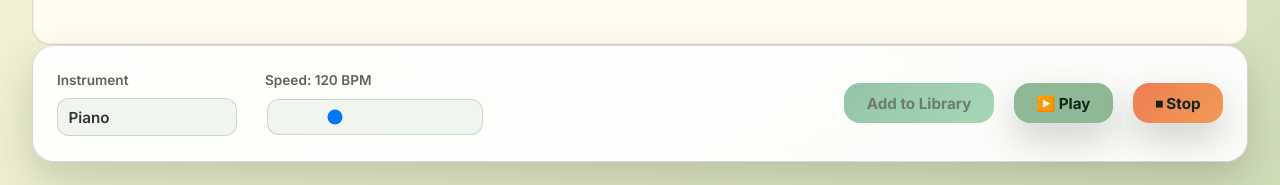
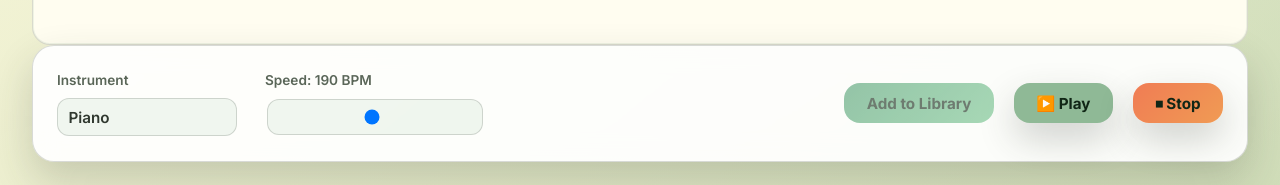
Before and after one commit to ey2ron/notesight, a React (Vite) app: page /#/xmlplayer in a window 1280 px wide. Shown: the part 614-799 px from the top of the page. Built offline with nearby package versions, Linux system fonts and the light colour scheme.

Commit message:
set initial bpm to 190

```diff
--- a/src/pages/XMLPlayer/XMLPlayer.jsx
+++ b/src/pages/XMLPlayer/XMLPlayer.jsx
@@ -82,7 +82,7 @@ function sanitizeFileName(name) {
 }
 
 export function XMLPlayerPage() {
-  const [bpm, setBpm] = useState(120);
+  const [bpm, setBpm] = useState(190);
   const [instrumentName, setInstrumentName] = useState("acoustic_grand_piano");
   const [isSavingToLibrary, setIsSavingToLibrary] = useState(false);
   const [hasLoadedScore, setHasLoadedScore] = useState(false);
```
